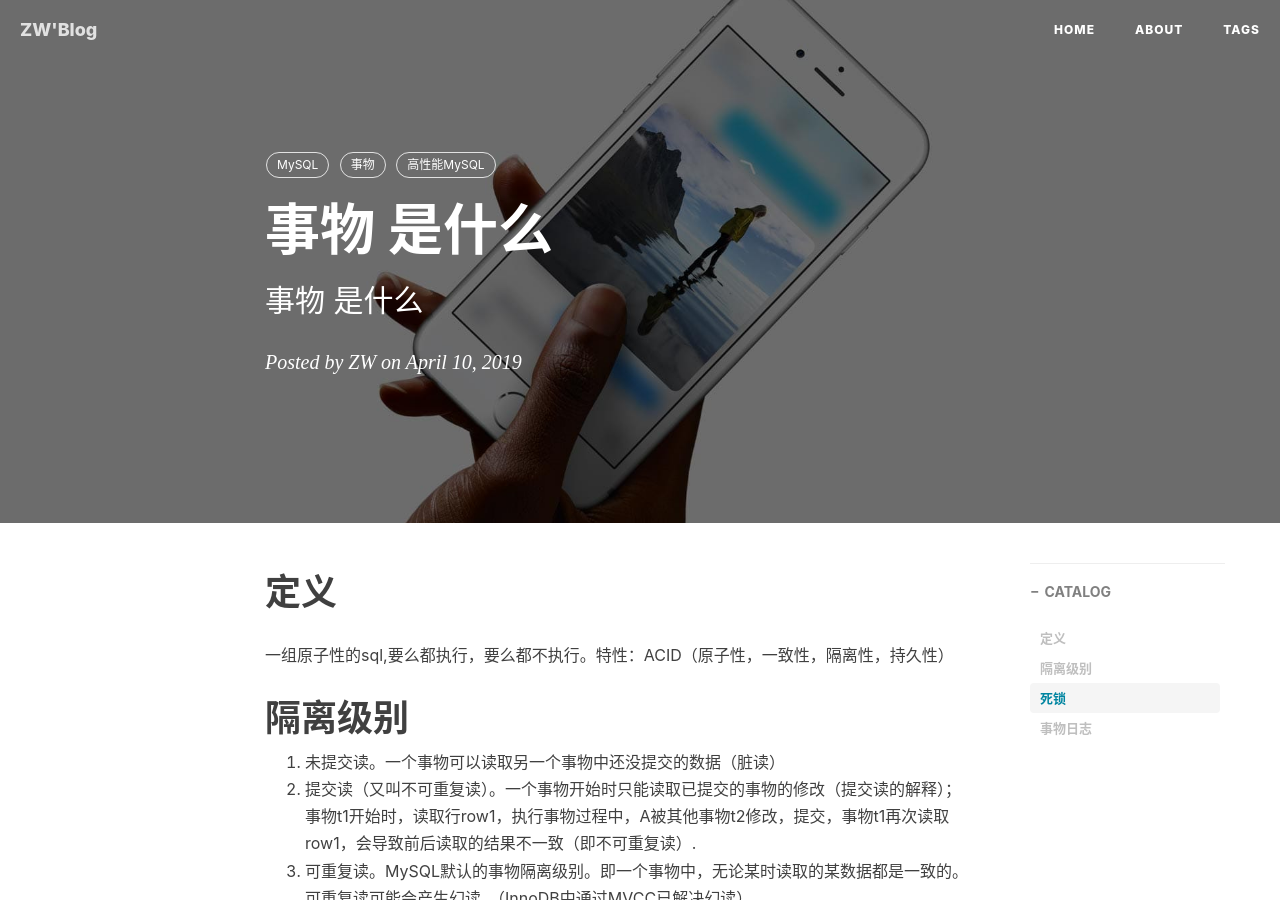
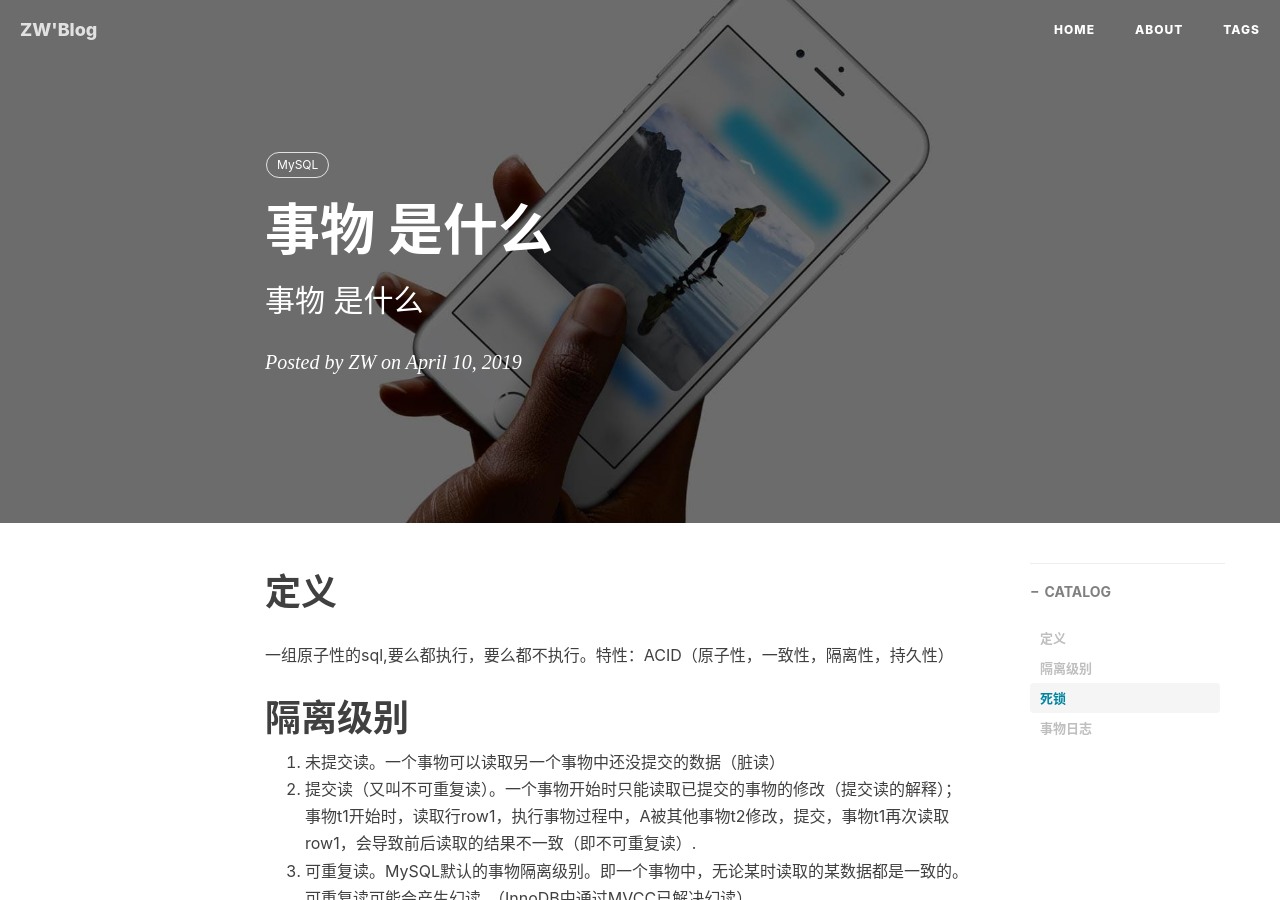
Before and after one commit to GitZW/gitzw.github.io, a Jekyll site: the page built from _posts/2019-04-10- 事物简析.md, in a window 1280 px wide and 900 px high. Built offline with Jekyll 4.4.1, drawn with Linux system fonts in a browser that asks for light colours; nearby versions of some CDN libraries; comment, search, counter and statistics services are not loaded.

Commit message:
删除tags

```diff
--- a/_posts/2019-04-10- 事物简析.md
+++ b/_posts/2019-04-10- 事物简析.md
@@ -8,8 +8,6 @@ header-img: img/post-bg-ios9-web.jpg
 catalog: 	 true
 tags:
     - MySQL
-    - 事物
-    - 高性能MySQL
 ---
 
 
```
Also changed, not shown: _posts/2018-11-16-《流畅的Python》读书笔记.md (+0 -2 lines).
